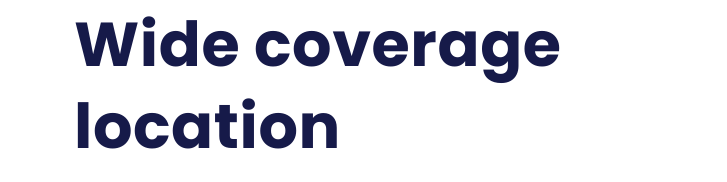
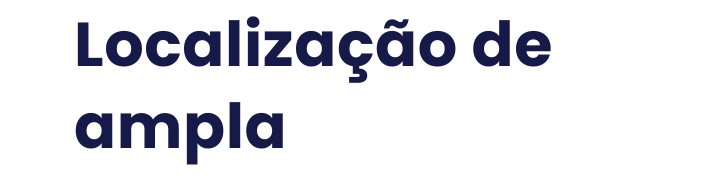
Before and after one commit to Claudiosa26/Wide-Projeto, a plain HTML site: page index.html in a window 1280 px wide. Shown: the part 764-946 px from the top of the page, without its empty margins (11-738 px from the left). Drawn offline with Linux system fonts and the light colour scheme.

Commit message:
troca do texto H1

```diff
--- a/index.html
+++ b/index.html
@@ -27,7 +27,7 @@
         <img src="./img/wide.png" alt="Logo-wide" class="img-logo">
 
         <div>
-        <h1>Wide coverage location</h1>
+        <h1>Localização de ampla cobertura</h1>
         <p>Shared rides, There’s lots to do in your city, and we’ve got the rides to help you enjoy it all. And they’re
             all
             available right from your app.</p>
```
